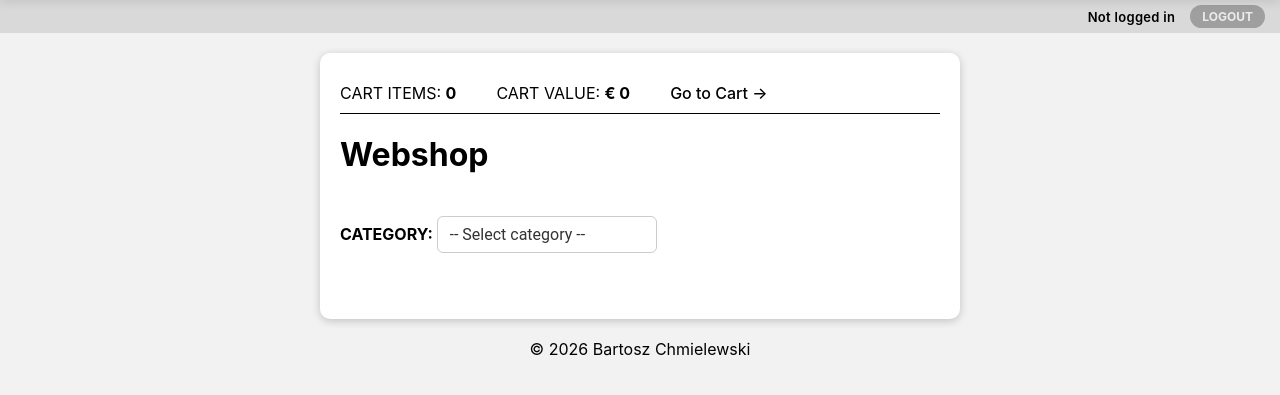
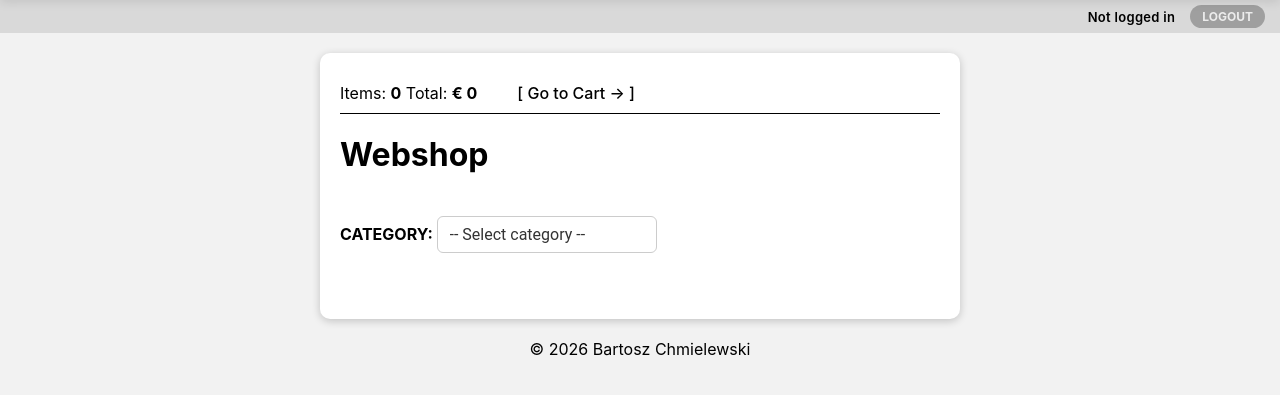
Before and after one commit to spmpl-pl/spm-web-lab, a Flask app: page /webshop in a window 1280 px wide. Shown: the part 52-447 px from the top of the page. Run offline with Flask 3, Linux system fonts and the light colour scheme.

Commit message:
Minor Changes

```diff
--- a/templates/webshop.html
+++ b/templates/webshop.html
@@ -6,9 +6,12 @@
 
 
     <div class="topbar">
-      <span>CART ITEMS: <strong id="CartItemsID">0</strong></span>
-      <span>CART VALUE: <strong id="CartValueID">€ 0</strong></span>
-      <a href="/checkout" id="goToCartLink">Go to Cart →</a>
+      <div class="cart-info">
+        <span>Items: <strong id="CartItemsID">0</strong></span>
+        <span> Total: <strong id="CartValueID">€ 0</strong></span>
+      </div>
+
+      <a href="/checkout" id="goToCartLink">[ Go to Cart  → ]</a>
     </div>
 
     <h1>Webshop</h1>
```
Also changed, not shown: templates/checkout.html (+16 -1 lines).
